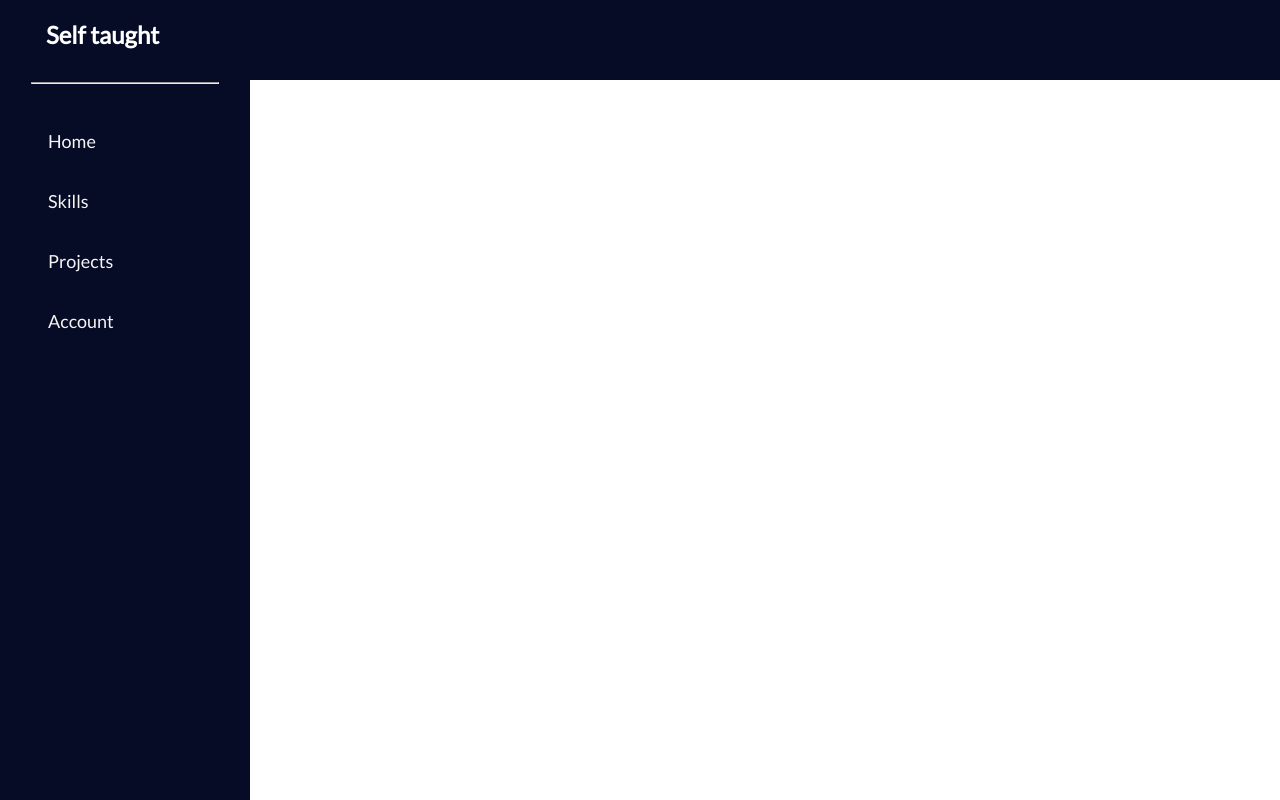
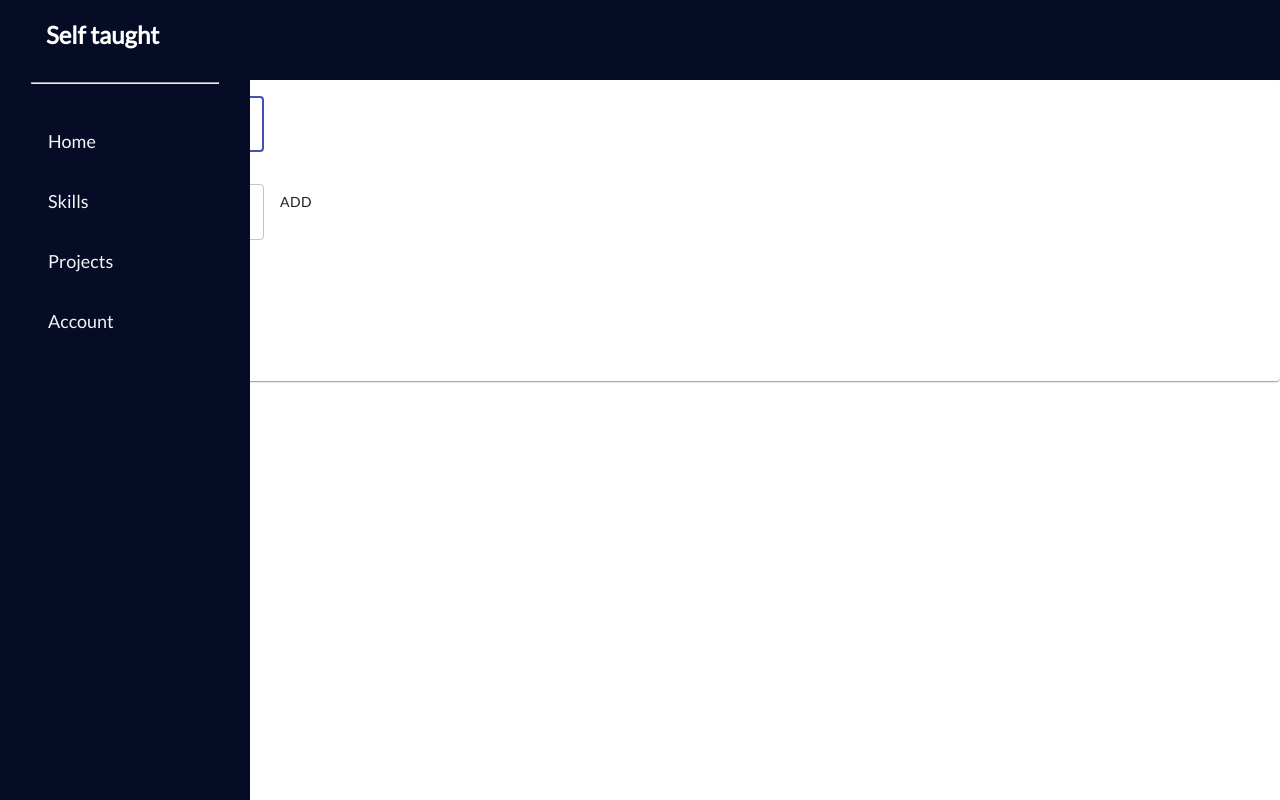
Before and after one commit to davemarong/Self-Taught-App, a React (Create React App) app: page / in a window 1280 px wide. Built offline with nearby package versions, Linux system fonts and the light colour scheme.

Commit message:
Create "AddSubjects" component
- Add subject and sub-subject
- Delete sub-subjects

```diff
--- a/src/components/mainSubjects/MainSubjects.js
+++ b/src/components/mainSubjects/MainSubjects.js
@@ -1,7 +1,125 @@
-import React, { useEffect } from "react";
+import React, { useState, useEffect, useRef } from "react";
+import Button from "@material-ui/core/Button";
+import TextField from "@material-ui/core/TextField";
+import Card from "@material-ui/core/Card";
+import CardContent from "@material-ui/core/CardContent";
+import Typography from "@material-ui/core/Typography";
+import Grid from "@material-ui/core/Grid";
+import List from "@material-ui/core/List";
+import ListItem from "@material-ui/core/ListItem";
+import CardActions from "@material-ui/core/CardActions";
+
+import AddCircleIcon from "@material-ui/icons/AddCircle";
+import AddCircleOutlineIcon from "@material-ui/icons/AddCircleOutline";
 import { useDispatch, useSelector } from "react-redux";
 import { change_main_subjects } from "../../redux/actions/index";
+import useMainSubjectData from "./useMainSubjectData";
+import IconButton from "@material-ui/core/IconButton";
+
+import { ListItemText } from "@material-ui/core";
 export default function MainSubjects() {
+  const {
+    mainSubjects,
+    handleMainSubjectName,
+    mainSubjectName,
+    setMainSubjectName,
+    handleNewSkill,
+    newSkill,
+    setNewSkill,
+    handleFilterRemoveOneItem,
+    handleAddNewSkill,
+    currentSkills,
+    handlePushInfoToRedux,
+    focusInput,
+    clickEnterAddSkill,
+    addSkillInputRef,
+  } = useMainSubjectData();
   const dispatch = useDispatch();
-  return <div></div>;
+  const mainSubjectNameRef = useRef();
+
+  useEffect(() => {
+    focusInput(mainSubjectNameRef);
+  }, []);
+  return (
+    <div>
+      <Card>
+        <CardContent>
+          <TextField
+            inputRef={mainSubjectNameRef}
+            label="Name"
+            onChange={handleMainSubjectName}
+            variant="outlined"
+            value={mainSubjectName}
+          ></TextField>
+        </CardContent>
+        <CardContent>
+          <TextField
+            inputRef={addSkillInputRef}
+            onKeyPress={clickEnterAddSkill}
+            onChange={handleNewSkill}
+            variant="outlined"
+            label="Add skill..."
+            value={newSkill}
+          ></TextField>
+
+          <Button
+            onClick={() => {
+              handleAddNewSkill(currentSkills);
+              setNewSkill("");
+              focusInput(addSkillInputRef);
+            }}
+          >
+            Add
+          </Button>
+        </CardContent>
+        <List>
+          {currentSkills.map((item, index) => {
+            return (
+              <ListItem key={index}>
+                <ListItemText>{item}</ListItemText>
+              </ListItem>
+            );
+          })}
+        </List>
+        <CardActions>
+          <Button
+            onClick={() => {
+              handlePushInfoToRedux();
+              setMainSubjectName("");
+            }}
+          >
+            Save
+          </Button>
+        </CardActions>
+        <CardContent>
+          <List>
+            {mainSubjects.map((item, topIndex) => {
+              return (
+                <ListItem key={item.title}>
+                  <ListItemText>Name: {item[0].title}</ListItemText>
+                  <ListItemText>
+                    Tasks:
+                    {item[1].map((task) => {
+                      return (
+                        <div key={task}>
+                          {task}
+                          <button
+                            onClick={() => {
+                              handleFilterRemoveOneItem(topIndex, task);
+                            }}
+                          >
+                            Delete
+                          </button>
+                        </div>
+                      );
+                    })}
+                  </ListItemText>
+                </ListItem>
+              );
+            })}
+          </List>
+        </CardContent>
+      </Card>
+    </div>
+  );
 }
--- /dev/null
+++ b/src/components/mainSubjects/useMainSubjectData.js
@@ -0,0 +1,69 @@
+import React, { useState, useRef } from "react";
+import { useDispatch, useSelector } from "react-redux";
+import { change_main_subjects } from "../../redux/actions/index";
+
+export default function useMainSubjectData() {
+  const [mainSubjectName, setMainSubjectName] = useState("");
+  const [newSkill, setNewSkill] = useState();
+  const [currentSkills, setCurrentSkills] = useState([]);
+
+  const addSkillInputRef = useRef();
+
+  const dispatch = useDispatch();
+
+  const mainSubjects = useSelector((state) => state.mainSubjects);
+
+  const handleFilterRemoveOneItem = (topIndex, task) => {
+    const updatedMainSubject = mainSubjects[topIndex][1].filter(
+      (item) => item != task
+    );
+    mainSubjects[topIndex].splice(1, 1, updatedMainSubject);
+    dispatch(change_main_subjects(mainSubjects));
+  };
+
+  const handleAddNewSkill = () => {
+    if (newSkill) {
+      setCurrentSkills([...currentSkills, newSkill]);
+    }
+  };
+
+  const handlePushInfoToRedux = () => {
+    const updatedMainSubject = [{ title: mainSubjectName }, currentSkills];
+    dispatch(change_main_subjects([...mainSubjects, updatedMainSubject]));
+    setCurrentSkills([]);
+  };
+  const focusInput = (ref) => {
+    ref.current.focus();
+  };
+  const clickEnterAddSkill = (event) => {
+    if (event.key === "Enter") {
+      handleAddNewSkill();
+      setNewSkill("");
+      focusInput(addSkillInputRef);
+    }
+  };
+
+  const handleMainSubjectName = (event) => {
+    setMainSubjectName(event.target.value);
+  };
+  const handleNewSkill = (event) => {
+    setNewSkill(event.target.value);
+  };
+  return {
+    mainSubjects,
+    handleMainSubjectName,
+    mainSubjectName,
+    setMainSubjectName,
+    handleAddNewSkill,
+    handleNewSkill,
+    setNewSkill,
+    newSkill,
+    handleFilterRemoveOneItem,
+    currentSkills,
+    setCurrentSkills,
+    handlePushInfoToRedux,
+    focusInput,
+    clickEnterAddSkill,
+    addSkillInputRef,
+  };
+}
--- a/src/components/nav/Nav.js
+++ b/src/components/nav/Nav.js
@@ -17,6 +17,9 @@ export default function Nav() {
   useEffect(() => {
     setSidebar(true);
   }, [matches]);
+  useEffect(() => {
+    setSidebar(false);
+  }, []);
   return (
     <>
       <IconContext.Provider value={{ color: "#fff" }}>
--- a/src/components/nav/NavItems.js
+++ b/src/components/nav/NavItems.js
@@ -7,19 +7,19 @@ const NavItems = [
   },
   {
     title: "Skills",
-    id: 1,
+    id: 2,
     path: "/skills",
     cName: "nav-text",
   },
   {
     title: "Projects",
-    id: 1,
+    id: 3,
     path: "/projects",
     cName: "nav-text",
   },
   {
     title: "Account",
-    id: 1,
+    id: 4,
     path: "/account",
     cName: "nav-text",
   },
--- a/src/styles/Navbar.css
+++ b/src/styles/Navbar.css
@@ -14,6 +14,7 @@
 .close {
   left: 165px;
   position: absolute;
+  z-index: 3;
 }
 .nav-logo {
   color: white;
@@ -47,6 +48,7 @@
 .nav-menu.active {
   left: 0;
   transition: 350ms;
+  z-index: 3;
 }
 
 .nav-text {
@@ -87,6 +89,6 @@
   align-items: center;
 }
 
-span {
+.nav-text span {
   margin-left: 16px;
 }
```
